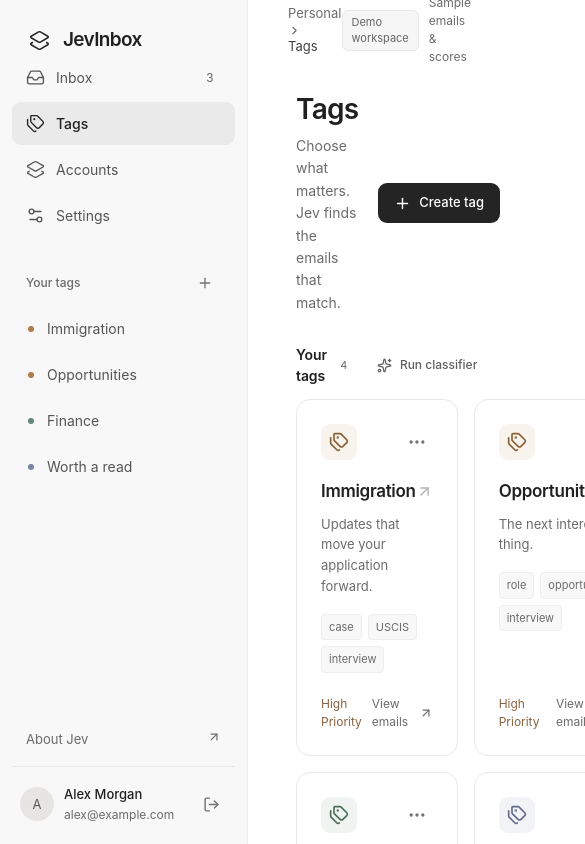
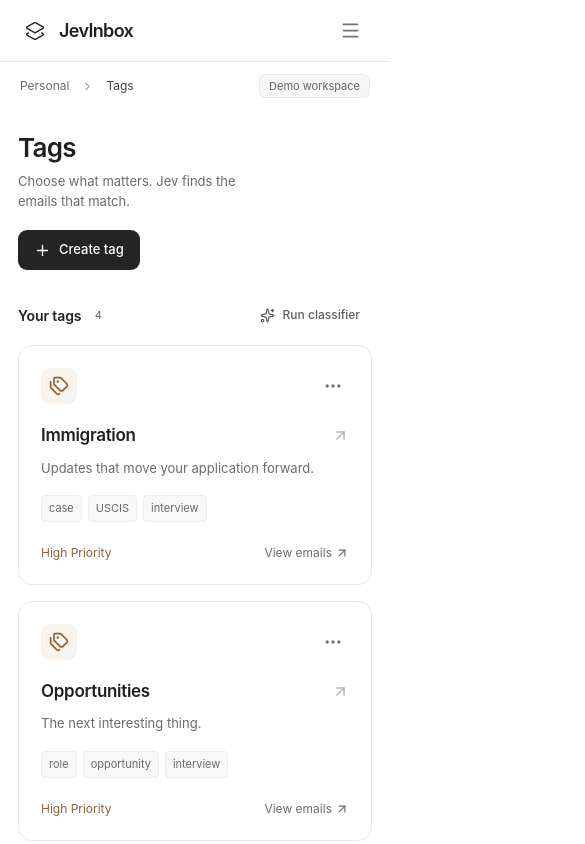
Before and after one commit to Solomon-mithra/evailbox, a Next.js app: page /tags in a window 390 px wide. Shown: the top 844 px of the page, 585 px wide, since content can reach past the window. Built offline with nearby package versions, Linux system fonts and the light colour scheme.

Commit message:
style: complete responsive workspace and interaction states

```diff
--- a/src/app/globals.css
+++ b/src/app/globals.css
@@ -1,6 +1,6 @@
 @import 'tailwindcss';
 @theme inline {
-  --font-sans: -apple-system, BlinkMacSystemFont, "Segoe UI", sans-serif;
+  --font-sans: -apple-system, BlinkMacSystemFont, 'Segoe UI', sans-serif;
   --color-background: #fff;
   --color-foreground: #171717;
   --color-primary: #171717;
@@ -11,7 +11,7 @@
   background: #fff;
   font-synthesis: none;
   font-size: 16px;
-  font-family: -apple-system, BlinkMacSystemFont, "Segoe UI", sans-serif;
+  font-family: -apple-system, BlinkMacSystemFont, 'Segoe UI', sans-serif;
   color: var(--ink);
   --ink: #202020;
   --muted: #6b6b6b;
@@ -115,7 +115,7 @@ select {
   gap: 9px;
   font-size: 19px;
   font-weight: 600;
-  letter-spacing: -.65px;
+  letter-spacing: -0.65px;
   padding: 0 12px;
 }
 .brand-mark {
@@ -303,7 +303,7 @@ select {
 h1 {
   font-size: 28px;
   line-height: 1.25;
-  letter-spacing: -.8px;
+  letter-spacing: -0.8px;
   font-weight: 600;
 }
 .page-heading p {
@@ -512,7 +512,7 @@ h1 {
   font-size: 14px;
   font-weight: 600;
   gap: 8px;
-  letter-spacing: -.1px;
+  letter-spacing: -0.1px;
 }
 .count {
   line-height: 1;
@@ -867,7 +867,7 @@ h1 {
 .dialog-heading h2 {
   line-height: 1.4;
   font-size: 22px;
-  letter-spacing: -.5px;
+  letter-spacing: -0.5px;
   font-weight: 600;
 }
 .dialog-heading p {
@@ -1019,7 +1019,7 @@ h1 {
 .tag-card-title h2 {
   font-size: 17px;
   font-weight: 600;
-  letter-spacing: -.3px;
+  letter-spacing: -0.3px;
 }
 .tag-card-title > svg {
   color: #b3b3b3;
@@ -1475,10 +1475,10 @@ h1 {
     opacity: 1;
   }
 }
-.switch[data-state=checked]{
+.switch[data-state='checked'] {
   background: #292929;
 }
-@media (hover: hover) and (pointer: fine){
+@media (hover: hover) and (pointer: fine) {
   .nav-link:hover {
     background: #eeeeee;
   }
@@ -1521,3 +1521,471 @@ h1 {
     border-color: #aaa;
   }
 }
+
+/* Shared interaction and layout details. */
+.sidebar-scroll {
+  flex: 1;
+  min-height: 0;
+  overflow-y: auto;
+  margin-top: 34px;
+  scrollbar-width: thin;
+}
+.nav-tag.active {
+  background: #eaeaea;
+  color: #202020;
+}
+.nav-tag > span:last-child {
+  min-width: 0;
+  overflow: hidden;
+  text-overflow: ellipsis;
+  white-space: nowrap;
+}
+.sidebar-section-label .icon-button {
+  width: 26px;
+  height: 26px;
+}
+.workspace-crumb {
+  display: flex;
+  align-items: center;
+  gap: 12px;
+}
+.workspace-crumb > svg {
+  color: #a0a0a0;
+}
+.main-content:focus {
+  outline: none;
+}
+.button,
+.icon-button {
+  transition:
+    background 150ms ease-out,
+    color 150ms ease-out,
+    box-shadow 150ms ease-out,
+    transform 150ms ease-out;
+}
+.button:active:not(:disabled),
+.icon-button:active:not(:disabled) {
+  transform: scale(0.97);
+}
+.input {
+  transition:
+    border-color 150ms ease-out,
+    box-shadow 150ms ease-out;
+}
+.input:focus-visible {
+  border-color: #a3a3a3;
+  outline: 2px solid #d4d4d4;
+  outline-offset: 2px;
+}
+.search-box:focus-within .input {
+  background: #fff;
+  border-color: #c8c8c8;
+}
+.search-clear {
+  position: absolute;
+  right: 5px;
+  width: 30px;
+  height: 30px;
+}
+input[type='search']::-webkit-search-cancel-button {
+  -webkit-appearance: none;
+}
+.email-row:focus-visible {
+  outline-offset: -3px;
+  border-radius: 8px;
+  background: #f8f8f8;
+}
+.email-row:focus-visible .row-arrow {
+  opacity: 1;
+}
+.email-row:active {
+  background: #f1f1f1;
+}
+.tag-group summary:focus-visible {
+  outline-offset: -4px;
+  border-radius: 8px;
+}
+.tag-group summary .tag-badge {
+  flex-shrink: 0;
+}
+.decision-trace summary {
+  display: flex;
+  align-items: center;
+  gap: 8px;
+  min-height: 48px;
+  padding: 12px 0;
+  font-size: 13px;
+  color: #555;
+  cursor: pointer;
+  list-style: none;
+}
+.decision-trace summary::-webkit-details-marker {
+  display: none;
+}
+.decision-trace summary .expand-icon {
+  margin-left: auto;
+}
+.decision-trace[open] summary .expand-icon {
+  transform: rotate(180deg);
+}
+.decision-trace[open] summary {
+  border-bottom: 1px solid var(--line);
+}
+.dialog-heading > div {
+  min-width: 0;
+}
+.dialog-heading h2 {
+  overflow-wrap: anywhere;
+}
+.dialog-actions .button:first-child {
+  margin-right: auto;
+}
+.sidebar-backdrop {
+  display: block;
+  position: fixed;
+  inset: 0;
+  background: #0005;
+  z-index: 60;
+  animation: fade-in 150ms ease-out;
+}
+.mobile-sidebar {
+  z-index: 70;
+  width: 280px;
+  max-width: calc(100vw - 40px);
+  animation: sidebar-in 180ms ease-out;
+}
+.sidebar-close {
+  position: absolute;
+  top: 23px;
+  right: 14px;
+}
+@keyframes sidebar-in {
+  from {
+    transform: translateX(-12px);
+    opacity: 0;
+  }
+  to {
+    transform: translateX(0);
+    opacity: 1;
+  }
+}
+
+@media (max-width: 1150px) {
+  .sidebar {
+    width: 220px;
+  }
+  .main-shell {
+    margin-left: 220px;
+  }
+  .main-content {
+    padding: 30px 32px 40px;
+  }
+  .topbar {
+    padding: 0 32px;
+  }
+  .email-row-end {
+    gap: 10px;
+  }
+  .row-arrow {
+    display: none;
+  }
+  .filter-bar {
+    flex-wrap: wrap;
+  }
+  .search-box {
+    max-width: none;
+  }
+  .tag-group-description {
+    overflow: hidden;
+    text-overflow: ellipsis;
+    white-space: nowrap;
+  }
+  .account-status {
+    display: none;
+  }
+}
+@media (max-width: 800px) {
+  .desktop-sidebar {
+    display: none;
+  }
+  .mobile-sidebar {
+    width: 280px;
+  }
+  .main-shell {
+    margin: 0;
+  }
+  .mobile-bar {
+    display: flex;
+    height: 62px;
+    align-items: center;
+    justify-content: space-between;
+    padding: 0 20px;
+    border-bottom: 1px solid var(--line);
+    background: white;
+  }
+  .mobile-bar .brand {
+    padding: 0;
+    font-size: 18px;
+  }
+  .mobile-bar .icon-button {
+    width: 40px;
+    height: 40px;
+  }
+  .topbar {
+    height: 48px;
+    padding: 0 24px;
+  }
+  .main-content {
+    padding: 24px 24px 40px;
+  }
+  .page-heading {
+    margin-bottom: 26px;
+  }
+  .account-card {
+    padding: 20px;
+  }
+  .settings-section .connect-options {
+    grid-template-columns: 1fr;
+  }
+}
+@media (max-width: 540px) {
+  .main-content {
+    padding: 22px 18px 32px;
+  }
+  .topbar {
+    padding: 0 20px;
+    font-size: 12px;
+  }
+  .hide-mobile {
+    display: none;
+  }
+  .page-heading {
+    align-items: flex-start;
+    gap: 14px;
+    flex-wrap: wrap;
+    margin-bottom: 28px;
+  }
+  .page-heading > div {
+    max-width: 100%;
+  }
+  .page-heading h1 {
+    font-size: 26px;
+    letter-spacing: -0.7px;
+  }
+  .page-heading p {
+    font-size: 13px;
+    margin-top: 6px;
+    max-width: 230px;
+  }
+  .page-heading > .button {
+    margin: 0;
+  }
+  .last-synced {
+    font-size: 11px;
+  }
+  .filter-bar {
+    margin: 18px 0 26px;
+    gap: 10px;
+  }
+  .search-box {
+    flex-basis: 100%;
+  }
+  .search-box .input {
+    min-height: 44px;
+    font-size: 16px;
+  }
+  .search-box kbd {
+    display: none;
+  }
+  .search-clear {
+    width: 36px;
+    height: 36px;
+  }
+  .filter-selects {
+    width: 100%;
+    margin: 0;
+    flex-wrap: wrap;
+    gap: 6px;
+  }
+  .filter-selects select {
+    flex: 1;
+    min-width: 0;
+    max-width: none;
+    min-height: 40px;
+    padding: 8px 6px;
+  }
+  .clear-filters {
+    min-height: 40px;
+  }
+  .section-heading {
+    gap: 8px;
+  }
+  .section-caption,
+  .text-link {
+    font-size: 11px;
+  }
+  .email-row {
+    padding: 16px 14px;
+    gap: 11px;
+    align-items: flex-start;
+  }
+  .sender-avatar {
+    width: 30px;
+    height: 30px;
+    font-size: 11px;
+    margin-top: 2px;
+  }
+  .email-content {
+    gap: 4px;
+  }
+  .email-first-line {
+    gap: 6px;
+  }
+  .sender-name {
+    font-size: 13px;
+  }
+  .row-time {
+    display: block;
+    margin-left: auto;
+    color: var(--muted);
+    font-size: 11px;
+    white-space: nowrap;
+  }
+  .email-row-end {
+    display: none;
+  }
+  .email-subject {
+    font-size: 14px;
+    white-space: normal;
+    line-height: 1.5;
+  }
+  .email-snippet {
+    font-size: 12px;
+  }
+  .email-compact .email-subject {
+    white-space: nowrap;
+  }
+  .email-compact .sender-avatar {
+    width: 30px;
+    height: 30px;
+  }
+  .tag-group summary {
+    gap: 10px;
+    padding: 14px;
+  }
+  .tag-group-description {
+    display: none;
+  }
+  .tag-group-count {
+    margin-left: auto;
+  }
+  .tag-card-grid {
+    grid-template-columns: 1fr;
+  }
+  .tag-card {
+    padding: 22px;
+  }
+  .info-note {
+    padding: 18px;
+    gap: 12px;
+  }
+  .account-card {
+    flex-wrap: wrap;
+    gap: 12px;
+    padding: 18px;
+  }
+  .account-main {
+    flex-basis: calc(100% - 60px);
+  }
+  .account-actions {
+    margin-left: 57px;
+  }
+  .connect-options {
+    grid-template-columns: 1fr;
+    gap: 12px;
+  }
+  .connect-card {
+    padding: 18px;
+  }
+  .dialog-content {
+    padding: 22px;
+    width: calc(100% - 24px);
+    max-height: 90dvh;
+    border-radius: 16px;
+  }
+  .dialog-heading h2 {
+    font-size: 20px;
+  }
+  .dialog-actions {
+    gap: 8px;
+    flex-wrap: wrap;
+  }
+  .dialog-actions .button {
+    flex: 1;
+  }
+  .dialog-actions .button:first-child {
+    margin-right: 0;
+  }
+  .form-grid {
+    grid-template-columns: 1fr;
+  }
+  .form-stack .input {
+    font-size: 16px;
+  }
+  .setting-row {
+    padding: 20px 18px;
+    gap: 12px;
+    flex-wrap: wrap;
+  }
+  .setting-row > div:first-of-type {
+    min-width: 170px;
+  }
+  .setting-row > svg {
+    display: none;
+  }
+  .setting-row p {
+    font-size: 12px;
+  }
+  .timezone-input {
+    width: 100%;
+    margin-top: 5px;
+  }
+  .range-control {
+    width: 100%;
+    margin-top: 7px;
+  }
+  .range-control input {
+    width: 100%;
+  }
+  .email-meta {
+    flex-direction: column;
+    gap: 5px;
+    font-size: 12px;
+  }
+  .trace-item > div {
+    gap: 7px;
+  }
+  .pagination {
+    gap: 6px;
+    flex-wrap: wrap;
+  }
+  .pagination > span {
+    width: 100%;
+    margin-bottom: 7px;
+  }
+  .signin-page {
+    padding: 25px;
+  }
+  .heading-actions {
+    margin-top: 4px;
+  }
+}
+@media (prefers-reduced-motion: reduce) {
+  *,
+  *::before,
+  *::after {
+    animation: none !important;
+    transition: none !important;
+    scroll-behavior: auto !important;
+  }
+}
```
Lines whose indentation alone changed are shown as unchanged.
